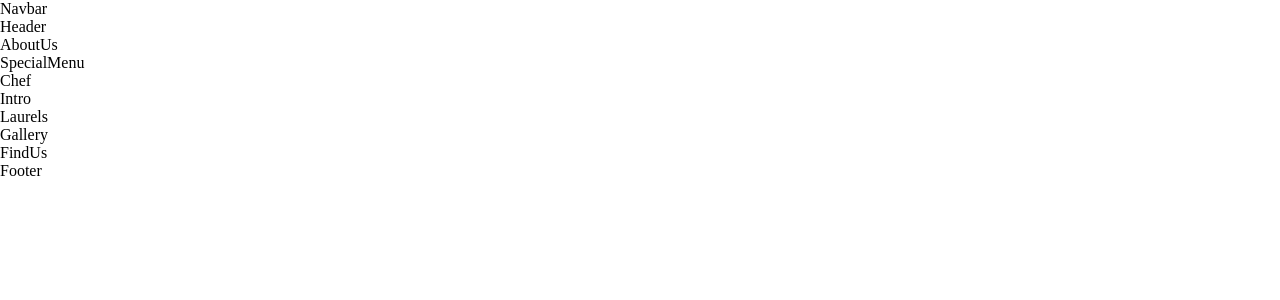
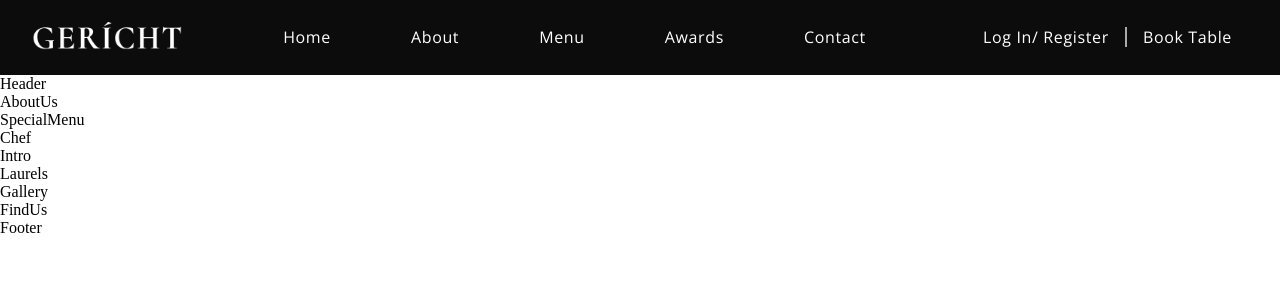
Before and after one commit to drick-infinity/Restaurant-react-website, a React (Create React App) app: page / in a window 1280 px wide. Shown: the top 300 px of the page. Built offline with nearby package versions, Linux system fonts and the light colour scheme; a web font is replaced by a local one.

Commit message:
navbar toggle and etc things are done

```diff
--- a/src/components/Navbar/Navbar.css
+++ b/src/components/Navbar/Navbar.css
@@ -0,0 +1,85 @@
+.app__navbar{
+    width: 100%;
+    display: flex;
+    justify-content: space-between;
+    align-items: center;
+    background: var(--color-black);
+    padding: 1rem 2rem;
+}
+
+.app__navbar-logo{
+    display: flex;
+    justify-content: flex-start;
+    align-items: center;
+}
+
+.app__navbar-logo img{
+    width: 150px;
+}
+
+.app__navbar-links{
+    flex:1;
+    display: flex;
+    justify-content: center;
+    align-items: center;
+    list-style: none;
+}
+
+.app__navbar-links li{
+    margin: 0rem 2.5rem;
+    cursor:pointer;
+}
+.app__navbar-links li:hover{
+    color: var(--color-grey);
+}
+.app__navbar-login{
+    display: flex;
+    justify-content: flex-end;
+    align-items: center;
+}
+.app__navbar-login a{
+    margin: 0 1rem;
+    text-decoration: none;
+    transition: 0.5s ease;
+}
+.app__navbar-login a:hover{
+    border-bottom:1px solid var(--color-golden);
+}
+.app__navbar-login div{
+    width: 2px;
+    height: 20px;
+    background-color: var(--color-grey);
+}
+.app__navbar-smallscreen{
+    display: none;
+}
+.app__navbar-smallscreen_overlay{
+    position: fixed;
+    top: 0px;
+    left: 0px;
+    width: 100%;
+    height: 100vh;
+    background-color: var(--color-black);
+    transition: 0.5s ease;
+    flex-direction: column;
+    z-index: 5;
+}
+
+.app__navbar-smallscreen_overlay .overlay__close{
+    font-size: 27px;
+    color: var(--color-golden);
+    cursor: pointer;
+    position: absolute;
+    top: 20px;
+    right: 20px;
+}
+
+@media screen and (max-width:1150px) {
+    .app__navbar-links{
+        display:none;
+    }
+
+    .app__navbar-smallscreen{
+        display: flex;
+    }
+}
--- a/src/components/Navbar/Navbar.jsx
+++ b/src/components/Navbar/Navbar.jsx
@@ -1,11 +1,47 @@
-import React from 'react';
+import React,{useState} from 'react';
+import {GiHamburgerMenu} from 'react-icons/gi';
+import {MdOutlineRestaurantMenu} from 'react-icons/md';
 
+import images from '../../constants/images';
 import './Navbar.css';
 
-const Navbar = () => (
-  <div>
-    Navbar
-  </div>
+const Navbar = () => {
+ const [toggleMenu, setToggleMenu] = useState(false);
+  return (
+    <nav className='app__navbar'>
+    <div className='app__navbar-logo'>
+    <img src={images.gericht} alt="app logo"/>
+    </div>
+    <ul className='app__navbar-links'>
+      <li className='p__opensans'><a href='#home'>Home</a></li>
+      <li className='p__opensans'><a href='#about'>About</a></li>
+      <li className='p__opensans'><a href='#menu'>Menu</a></li>
+      <li className='p__opensans'><a href='#awards'>Awards</a></li>
+      <li className='p__opensans'><a href='#contact'>Contact</a></li>
+    </ul>
+    <div className='app__navbar-login'>
+    <a href='#login' className='p__opensans'>Log In/ Register</a>
+    <div/>
+    <a href='/' className='p__opensans'>Book Table</a>
+    </div>
+    <div className='app__navbar-smallscreen'>
+        <GiHamburgerMenu color='#fff' fontSize={25} onClick={() => setToggleMenu(true)}/>
+        {toggleMenu && (
+        <div className='app__navbar-smallscreen_overlay flex__center slide-bottom'>
+        <MdOutlineRestaurantMenu fontSize={25} className='overlay__close' onClick={() => setToggleMenu(false)}/>
+    <ul className='app__navbar-smallscreen-links'>
+      <li className='p__opensans'><a href='#home'>Home</a></li>
+      <li className='p__opensans'><a href='#about'>About</a></li>
+      <li className='p__opensans'><a href='#menu'>Menu</a></li>
+      <li className='p__opensans'><a href='#awards'>Awards</a></li>
+      <li className='p__opensans'><a href='#contact'>Contact</a></li>
+    </ul>
+        </div>
+        )}
+    </div>
+  </nav>
+
 );
+}
 
 export default Navbar;
--- a/src/constants/images.js
+++ b/src/constants/images.js
@@ -20,7 +20,7 @@
 import sign from '../assets/sign.png';
 import quote from '../assets/quote.png';
 import gericht from '../assets/gericht.png';
-
+//eslint-disable-next-line
 export default {
   bg,
   chef,
```
